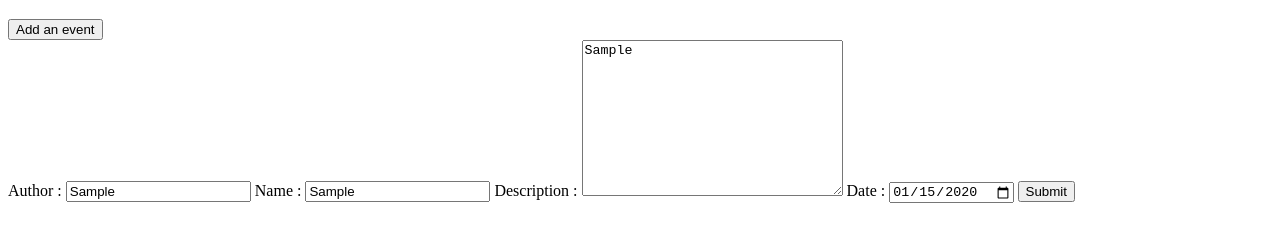
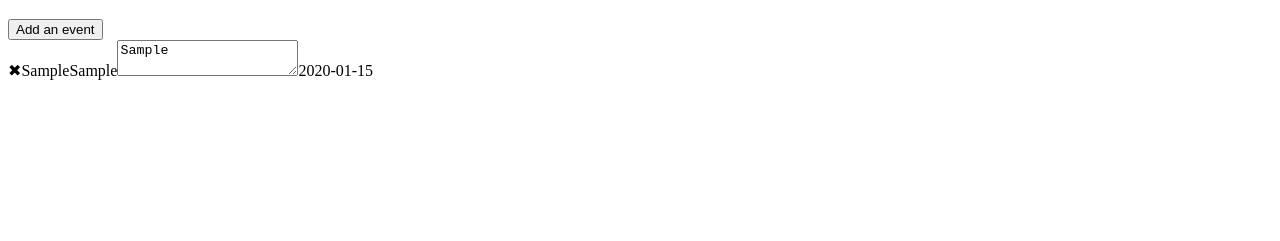
Before and after one commit to BugeezS/didlydoo-app, a plain HTML site: page index.html in a window 1280 px wide. Both pictures are taken after typing "Sample", "Sample", "Sample", "2020-01-15" into the empty fields and a click on the button "Add an event". Shown: the part 61-302 px from the top of the page. Drawn offline with nearby package versions, Linux system fonts and the light colour scheme; files that its build step writes are made by us from their sources.

Commit message:
add toggleButton module

```diff
--- /dev/null
+++ b/frontend/assets/js/toggleButton.js
@@ -0,0 +1,48 @@
+const buttonToggle = document.querySelector('.toggle');
+const form = document.querySelector('.add-events');
+
+export function hideFormDisplayEvent() {
+  form.style.display = 'none';
+  console.log("hello");
+
+  function display() {
+    const author = document.getElementById('add-events__author').value;
+    const name = document.getElementById('add-events__name').value;
+    const description = document.getElementById('add-events__description').value;
+    const date = document.getElementById('add-events__date').value;
+
+    const eventContainer = document.createElement('div');
+    eventContainer.classList.add('event-container');
+
+    const closeButton = document.createElement('span');
+    closeButton.classList.add('close-button');
+    closeButton.textContent = '✖';
+
+    const eventAuthor = document.createElement('span');
+    const eventName = document.createElement('span');
+    const eventDescription = document.createElement('textarea');
+    const eventDate = document.createElement('span');
+
+    eventAuthor.textContent = author;
+    eventName.textContent = name;
+    eventDescription.textContent = description;
+    eventDate.textContent = date;
+
+    eventContainer.appendChild(closeButton);
+    eventContainer.appendChild(eventAuthor);
+    eventContainer.appendChild(eventName);
+    eventContainer.appendChild(eventDescription);
+    eventContainer.appendChild(eventDate);
+
+    const eventsSection = document.querySelector('.events');
+    eventsSection.appendChild(eventContainer);
+
+    closeButton.addEventListener('click', function () {
+      eventsSection.removeChild(eventContainer);
+    });
+  }
+
+  display();
+}
+
+buttonToggle.addEventListener('click', hideFormDisplayEvent);
--- a/index.html
+++ b/index.html
@@ -4,7 +4,8 @@
     <meta charset="UTF-8">
     <meta http-equiv="X-UA-Compatible" content="IE=edge">
     <meta name="viewport" content="width=device-width, initial-scale=1.0">
-
+    <link rel="shortcut icon"  href="./frontend/assets/img/favicon-16x16.png">
+    <script type="module" src="./frontend/assets/js/toggleButton.js"></script>
     <script type="module" src="./frontend/assets/js/script.js"></script>
 
     <link rel="stylesheet" href="./frontend/assets/css/style.min.css">
@@ -15,7 +16,7 @@
         <h1>Didlydoo</h1>
     </header>
     <main>
-        <button value="add_event_button">Add an event</button>
+        <button class="toggle" value="add_event_button">Add an event</button>
         <form action="" method="POST" class="add-events">
             <label for="add-events__author">Author : </label>
             <input type="text" id="add-events__author" maxlength="256" name="author" required>
```
Also changed, not shown: frontend/assets/img/favicon-16x16.png (added).
